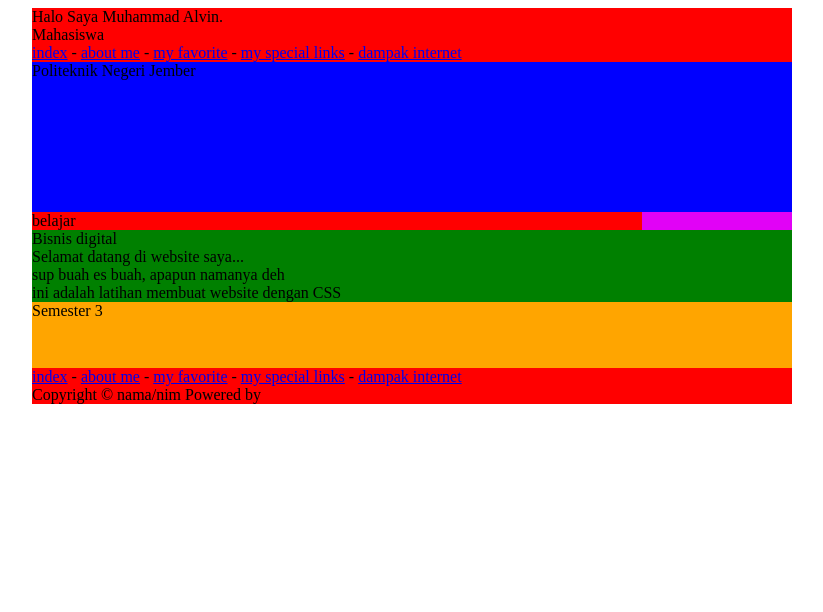
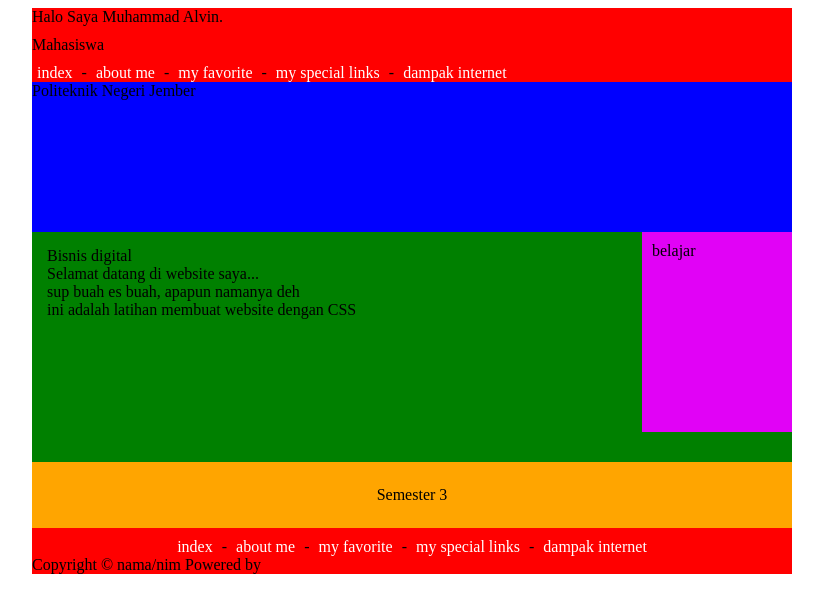
Before and after one commit to alvin-surbakti/latihan_bisdig, a plain HTML site: page index.html in a window 1280 px wide. Shown: the whole page, without its empty margins (228-1051 px from the left). Drawn offline with Linux system fonts and the light colour scheme.

Commit message:
belajar css

```diff
--- a/index.html
+++ b/index.html
@@ -22,7 +22,8 @@
 <a href="links.html">my special links</a> -
 <a href="dampak.html">dampak internet</a>
 <div id="header">Politeknik Negeri Jember</div>
-<div id="side_bar">&nbsp;</div>belajar
+<div id="side_bar">belajar
+</div>
 <div id="content">Bisnis digital<br />Selamat datang di website saya...<br />sup buah es buah, apapun namanya deh<br />ini adalah latihan membuat website dengan CSS
 </div>
 <div id="footer">Semester 3</div> <div id="altnav">
--- a/style1.css
+++ b/style1.css
@@ -1,16 +1,52 @@
-#page-container { width: 760px; margin: auto; background: rgb(255, 0, 0);}
+#page-container {
+    width: 760px;
+    margin: auto;
+    background: rgb(255, 0, 0);
+}
+
 #header {
-background: blue;
-height: 150px;
+    background: blue;
+    height: 150px;
 }
+
+#main-nav {
+    padding: 10px 0;
+}
+
 #content {
-background: green;
+    background: green;
+    padding: 15px;
+    min-height: 200px;
 }
+
 #footer {
-background: orange;
-height: 66px;
+    background: orange;
+    height: 66px;
+    text-align: center;
+    line-height: 66px;
 }
-#side_bar{
-background:rgb(225, 2, 246)
-00; float:right;
-width:150px;}
+
+#side_bar {
+    background: rgb(225, 2, 246);
+    float: right;
+    width: 150px;
+    min-height: 200px;
+    padding: 10px;
+    box-sizing: border-box;
+    margin-left: 10px;
+}
+
+#altnav {
+    margin-top: 10px;
+    text-align: center;
+}
+
+a {
+    color: #fff;
+    text-decoration: none;
+    margin: 0 5px;
+}
+
+a:hover {
+    text-decoration: underline;
+}
```
